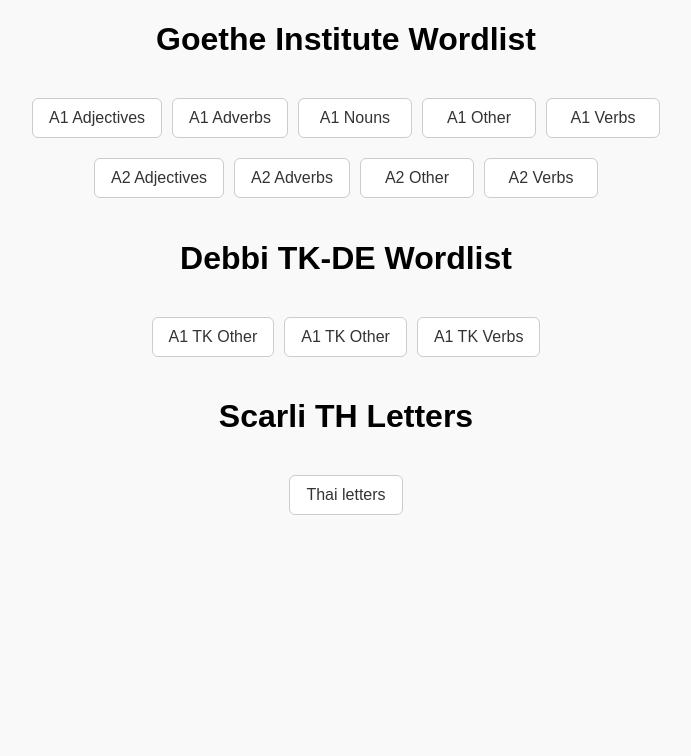
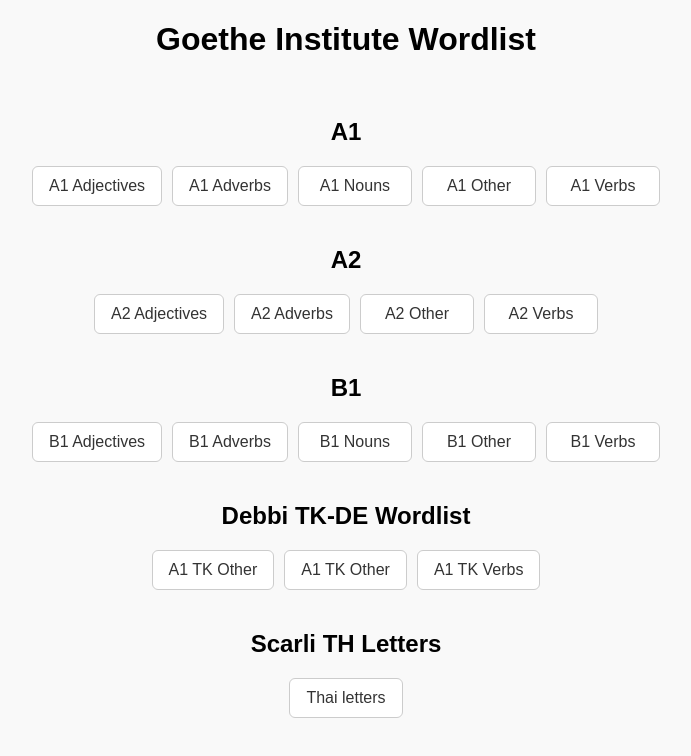
Before and after one commit to ChawinSS/DEquizedashboard, a plain HTML site: page index.html in a window 1280 px wide. Shown: the whole page, without its empty margins (294-985 px from the left). Drawn offline with Linux system fonts and the light colour scheme.

Commit message:
Update index.html

```diff
--- a/index.html
+++ b/index.html
@@ -48,6 +48,7 @@
 <body>
   <h1>Goethe Institute Wordlist</h1>
 
+  <h2>A1</h2>
   <div class="button-group">
     <a class="button" href="https://chawinss.github.io/A1_Adjective/">A1 Adjectives</a>
     <a class="button" href="https://chawinss.github.io/A1_Adverbs/">A1 Adverbs</a>
@@ -56,6 +57,7 @@
     <a class="button" href="https://chawinss.github.io/A1_Verbs/">A1 Verbs</a>
   </div>
 
+  <h2>A2</h2>
   <div class="button-group">
     <a class="button" href="https://chawinss.github.io/A2_Adjectives/">A2 Adjectives</a>
     <a class="button" href="https://chawinss.github.io/A2_Adverbs/">A2 Adverbs</a>
@@ -63,14 +65,23 @@
     <a class="button" href="https://chawinss.github.io/A2_Verbs/">A2 Verbs</a>
   </div>
 
-  <h1>Debbi TK-DE Wordlist</h1>
+    <h2>B1</h2>
+  <div class="button-group">
+    <a class="button" href="https://chawinss.github.io/B1_Adjectives/">B1 Adjectives</a>
+    <a class="button" href="https://chawinss.github.io/B1_Adverbs/">B1 Adverbs</a>
+    <a class="button" href="https://chawinss.github.io/B1_Nourns/">B1 Nouns</a>
+    <a class="button" href="https://chawinss.github.io/B1_Unclassified/">B1 Other</a>
+    <a class="button" href="https://chawinss.github.io/B1_Verbs/">B1 Verbs</a>
+  </div>
+
+  <h2>Debbi TK-DE Wordlist</h2>
   <div class="button-group">
     <a class="button" href="https://chawinss.github.io/tkdeotherwords/">A1 TK Other</a>
     <a class="button" href="https://chawinss.github.io/tkdeother2/">A1 TK Other</a>
     <a class="button" href="https://chawinss.github.io/tkdeverb/">A1 TK Verbs</a>
   </div>
 
-  <h1>Scarli TH Letters</h1>
+  <h2>Scarli TH Letters</h2>
   <div class="button-group">
     <a class="button" href="https://chawinss.github.io/thailetterscarlett/">Thai letters</a>
   </div>
```
